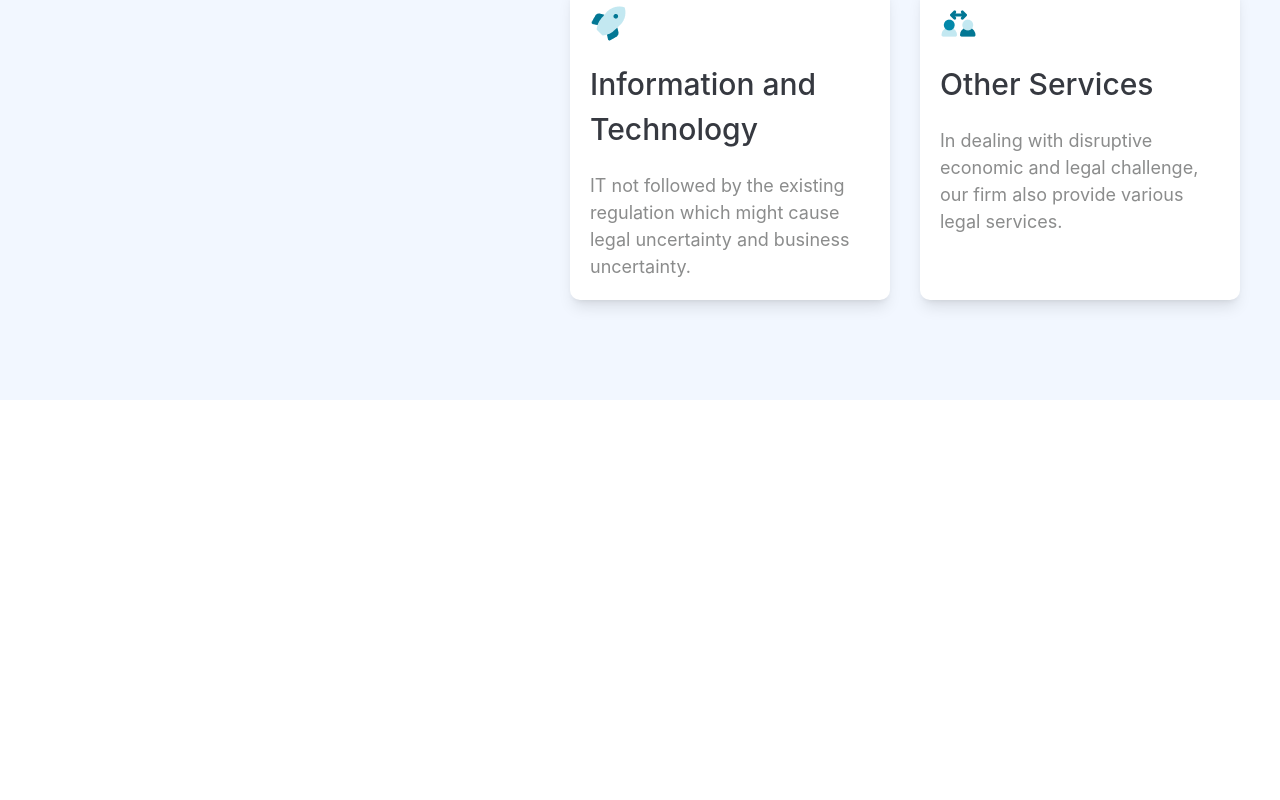
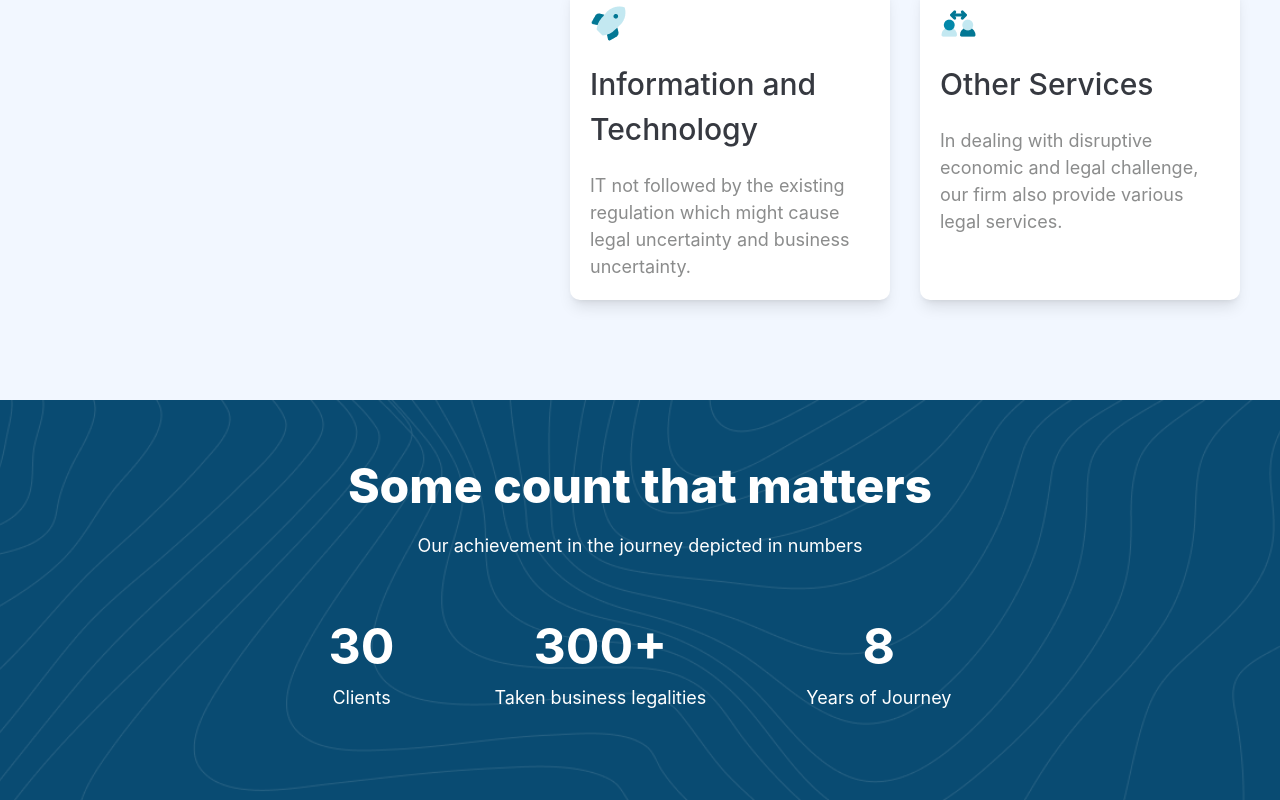
Before and after one commit to mahmadzoda09/Lesson2Week3, a website: page index.html in a window 1280 px wide. Shown: the part 1542-2342 px from the top of the page. Before the commit the page ends 1942 px from the top, so only its background shows below. Drawn offline with nearby package versions, Linux system fonts and the light colour scheme; files that its build step writes are made by us from their sources.

Commit message:
Section3

```diff
--- a/index.html
+++ b/index.html
@@ -82,13 +82,13 @@
 
       <div class="bg-[#F2F7FF]">
         <section
-          class="max-w-300 m-auto flex flex-col gap-[30px] lg:flex-row items-center  justify-between lg:p-[100px_0px] p-[50px_20px] "
+          class="max-w-300 m-auto flex flex-col gap-[30px] lg:flex-row items-center justify-between lg:p-[100px_0px] p-[50px_20px]"
         >
-          <aside class="flex flex-col gap-[30px] lg:mt-[-250px]  w-[50%]">
+          <aside class="flex flex-col gap-[30px] lg:mt-[-250px] w-[50%]">
             <h1 class="text-[#2D2F30] lg:text-[48px] font-bold text-[30px]">
               Why do we help with legalization?
             </h1>
-            <p class="text-[#8B8C8C]  text-[20px]">
+            <p class="text-[#8B8C8C] text-[20px]">
               We are here for UMKM in Indonesia to carry out the legalization
               process, which is sometimes complicated.
             </p>
@@ -152,6 +152,41 @@
           </div>
         </section>
       </div>
+
+      <div
+        class="bg-cover bg-center bg-no-repeat h-[400px] bg-[url(/src/BG.png)]"
+      >
+        <section
+          class="max-w-300 text-[white] m-auto flex flex-col items-center gap-[50px] lg:p-[50px_0px] p-[100px_20px]"
+        >
+          <div class="flex flex-col gap-[10px] items-center text-center">
+            <h1 class=" text-[48px] font-extrabold">
+              Some count that matters
+            </h1>
+            <p class="text-[18px]">
+              Our achievement in the journey depicted in numbers
+            </p>
+          </div>
+          <div
+            class="flex flex-col lg:flex-row gap-[50px]  hidden lg:flex"
+          >
+            <div class=" text-center">
+              <h1 class="text-[50px] text-white font-bold">30</h1>
+              <p class="text-[18px]">Clients</p>
+            </div>
+            <hr class="text-white">
+            <div class=" text-center">
+              <h1 class="text-[50px] text-white font-bold">300+</h1>
+              <p class="text-[18px]">Taken business legalities</p>
+            </div>
+            <hr class="text-white">
+            <div class=" text-center">
+              <h1 class="text-[50px] text-white font-bold">8</h1>
+              <p class="text-[18px]">Years of Journey</p>
+            </div>
+          </div>
+        </section>
+      </div>
     </main>
   </body>
 </html>
```
Also changed, not shown: src/BG.png (added).
